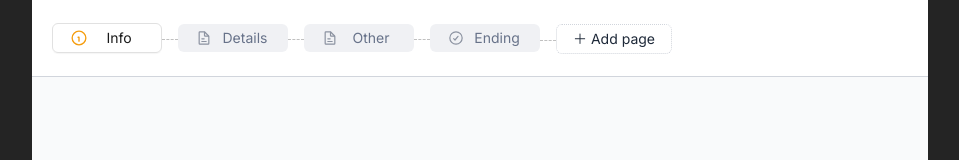
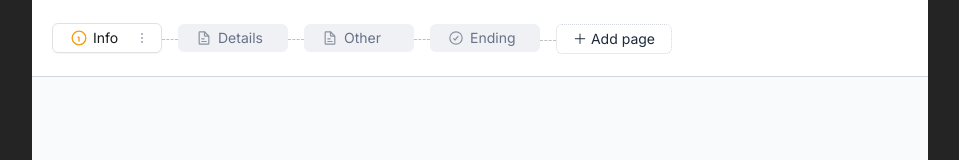
Before and after one commit to imasif/Form-test, a React (Vite) app: page / in a window 1280 px wide. Shown: the top 160 px of the page, without its empty margins (160-1119 px from the left). Built offline with nearby package versions, Linux system fonts and the light colour scheme.

Commit message:
three dot on active menu restored

```diff
--- a/src/components/home/Home.jsx
+++ b/src/components/home/Home.jsx
@@ -72,7 +72,23 @@ function PageSlider({ children, direction }) {
     )
 }
 
-function SortableTab({ tab, idx, activeTab, onTabClick }) {
+function SortableTab({
+    tab,
+    idx,
+    activeTab,
+    onTabClick,
+    dotRef,
+    dotSpring,
+    dotMenuOpen,
+    setDotMenuOpen,
+    setDotMenuPos,
+    dotMenuPos,
+    Flag,
+    Rename,
+    Copy,
+    Duplicate,
+    Delete,
+}) {
     const {
         attributes,
         listeners,
@@ -81,8 +97,7 @@ function SortableTab({ tab, idx, activeTab, onTabClick }) {
         transition,
         isDragging,
     } = useSortable({ id: tab.id })
-    // Fix: prevent tab from shrinking/growing by setting a fixed width
-    const tabWidth = 110 // px, adjust as needed for your design
+    const tabWidth = 110
     const style = {
         transform: CSS.Transform.toString(transform),
         transition,
@@ -90,8 +105,9 @@ function SortableTab({ tab, idx, activeTab, onTabClick }) {
         opacity: isDragging ? 0.7 : 1,
         boxShadow: isDragging ? '0 4px 16px rgba(0,0,0,0.18)' : undefined,
         cursor: isDragging ? 'grabbing' : 'grab',
+        maxWidth: tabWidth,
         minWidth: tabWidth,
-        maxWidth: tabWidth,
+        width: tabWidth,
     }
     return (
         <div
@@ -102,7 +118,7 @@ function SortableTab({ tab, idx, activeTab, onTabClick }) {
             className="flex items-center group"
         >
             <div
-                className={`flex items-center text-center px-4 py-1 whitespace-nowrap text-sm cursor-pointer select-none rounded-md gap-1 tab-bar-item overflow-hidden ${
+                className={`flex items-center px-4 py-1 whitespace-nowrap text-sm cursor-pointer select-none rounded-md gap-1 tab-bar-item overflow-hidden ${
                     tab.id === activeTab
                         ? 'active-tab border border-solid border-gray-400 '
                         : 'inactive-tab'
@@ -130,6 +146,106 @@ function SortableTab({ tab, idx, activeTab, onTabClick }) {
                     </span>
                 ) : null}
                 <span className="truncate w-full">{tab.name}</span>
+                {/* Three dots and menu for active tab */}
+                {tab.id === activeTab && (
+                    <>
+                        <animated.span
+                            ref={dotRef}
+                            style={dotSpring}
+                            className="ml-2 flex items-center space-x-1 relative cursor-pointer"
+                            onClick={(e) => {
+                                e.stopPropagation()
+                                const rect =
+                                    e.currentTarget.getBoundingClientRect()
+                                const menuHeight = 220
+                                let placement = 'bottom'
+                                let y = rect.bottom + window.scrollY
+                                if (
+                                    window.innerHeight - rect.bottom <
+                                    menuHeight
+                                ) {
+                                    placement = 'top'
+                                    y = rect.top + window.scrollY - menuHeight
+                                }
+                                setDotMenuPos({
+                                    x: rect.left + rect.width / 2,
+                                    y,
+                                    placement,
+                                })
+                                setDotMenuOpen(true)
+                            }}
+                        >
+                            <div className="w-0.5 h-0.5 three-dot-color rounded-full m-0.5 block"></div>
+                            <div className="w-0.5 h-0.5 three-dot-color rounded-full m-0.5 block"></div>
+                            <div className="w-0.5 h-0.5 three-dot-color rounded-full m-0.5 block"></div>
+                        </animated.span>
+                        {dotMenuOpen && (
+                            <div
+                                className="absolute z-50 min-w-[220px] bg-white border border-gray-200 rounded-2xl shadow-xl py-0 pb-1 animate-fadein overflow-hidden context-menu"
+                                style={{
+                                    left: dotMenuPos.x,
+                                    top: dotMenuPos.y + 10,
+                                    transform: 'translateX(-50%)',
+                                }}
+                            >
+                                <div className="px-5 pt-4 pb-2 text-base text-gray-900 border-b border-gray-100 context-menu-title">
+                                    Settings
+                                </div>
+                                <button className="flex items-center gap-1 w-full text-left px-5 py-1.5 hover:bg-gray-50 text-gray-800 text-sm">
+                                    <span>
+                                        <img
+                                            src={Flag}
+                                            alt="Flag icon"
+                                            className="w-4 h-4"
+                                        />
+                                    </span>
+                                    Set as first page
+                                </button>
+                                <button className="flex items-center gap-1 w-full text-left px-5 py-1.5 hover:bg-gray-50 text-gray-800 text-sm">
+                                    <span>
+                                        <img
+                                            src={Rename}
+                                            alt="Rename icon"
+                                            className="w-4 h-4"
+                                        />
+                                    </span>
+                                    Rename
+                                </button>
+                                <button className="flex items-center gap-1 w-full text-left px-5 py-1.5 hover:bg-gray-50 text-gray-800 text-sm">
+                                    <span>
+                                        <img
+                                            src={Copy}
+                                            alt="Copy icon"
+                                            className="w-4 h-4"
+                                        />
+                                    </span>
+                                    Copy
+                                </button>
+                                <button className="flex items-center gap-1 w-full text-left px-5 py-1.5 hover:bg-gray-50 text-gray-800 text-sm">
+                                    <span>
+                                        <img
+                                            src={Duplicate}
+                                            alt="Duplicate icon"
+                                            className="w-4 h-4"
+                                        />
+                                    </span>
+                                    Duplicate
+                                </button>
+                                <div className="my-1 border-t border-gray-100"></div>
+                                <button className="flex items-center gap-3 w-full text-left px-5 py-1.5 hover:bg-red-50 text-red-600 text-sm">
+                                    <span>
+                                        <img
+                                            src={Delete}
+                                            alt="Delete icon"
+                                            className="w-4 h-4"
+                                        />
+                                    </span>
+                                    Delete
+                                </button>
+                            </div>
+                        )}
+                    </>
+                )}
             </div>
         </div>
     )
@@ -253,133 +369,18 @@ export default function Home() {
                                             idx={idx}
                                             activeTab={activeTab}
                                             onTabClick={handleTabClick}
-                                        >
-                                            {tab.id === activeTab && (
-                                                <>
-                                                    <animated.span
-                                                        ref={dotRef}
-                                                        style={dotSpring}
-                                                        className="ml-2 flex items-center space-x-1 relative"
-                                                        onClick={(e) => {
-                                                            e.stopPropagation()
-                                                            // Get bounding rect for placement
-                                                            const rect =
-                                                                e.currentTarget.getBoundingClientRect()
-                                                            const menuHeight = 120 // px, adjust as needed
-                                                            let placement =
-                                                                'bottom'
-                                                            let y =
-                                                                rect.bottom +
-                                                                window.scrollY
-                                                            if (
-                                                                window.innerHeight -
-                                                                    rect.bottom <
-                                                                menuHeight
-                                                            ) {
-                                                                placement =
-                                                                    'top'
-                                                                y =
-                                                                    rect.top +
-                                                                    window.scrollY -
-                                                                    menuHeight
-                                                            }
-                                                            setDotMenuPos({
-                                                                x:
-                                                                    rect.left +
-                                                                    rect.width /
-                                                                        2,
-                                                                y,
-                                                                placement,
-                                                            })
-                                                            setDotMenuOpen(true)
-                                                        }}
-                                                    >
-                                                        <div className="w-0.5 h-0.5 three-dot-color rounded-full m-0.5 block"></div>
-                                                        <div className="w-0.5 h-0.5 three-dot-color rounded-full m-0.5 block"></div>
-                                                        <div className="w-0.5 h-0.5 three-dot-color rounded-full m-0.5 block"></div>
-                                                    </animated.span>
-                                                    {dotMenuOpen && (
-                                                        <div
-                                                            className="absolute z-50 min-w-[220px] bg-white border border-gray-200 rounded-2xl shadow-xl py-0 pb-1 animate-fadein overflow-hidden context-menu"
-                                                            style={{
-                                                                left: dotMenuPos.x,
-                                                                top:
-                                                                    dotMenuPos.y +
-                                                                    10,
-                                                                transform:
-                                                                    'translateX(-50%)',
-                                                            }}
-                                                        >
-                                                            <div className="px-5 pt-4 pb-2 text-base text-gray-900 border-b border-gray-100 context-menu-title">
-                                                                Settings
-                                                            </div>
-                                                            <button className="flex items-center gap-1 w-full text-left px-5 py-1.5 hover:bg-gray-50 text-gray-800 text-sm">
-                                                                <span>
-                                                                    <img
-                                                                        src={
-                                                                            Flag
-                                                                        }
-                                                                        alt="Flag icon"
-                                                                        className="w-4 h-4"
-                                                                    />
-                                                                </span>
-                                                                Set as first
-                                                                page
-                                                            </button>
-                                                            <button className="flex items-center gap-1 w-full text-left px-5 py-1.5 hover:bg-gray-50 text-gray-800 text-sm">
-                                                                <span>
-                                                                    <img
-                                                                        src={
-                                                                            Rename
-                                                                        }
-                                                                        alt="Rename icon"
-                                                                        className="w-4 h-4"
-                                                                    />
-                                                                </span>
-                                                                Rename
-                                                            </button>
-                                                            <button className="flex items-center gap-1 w-full text-left px-5 py-1.5 hover:bg-gray-50 text-gray-800 text-sm">
-                                                                <span>
-                                                                    <img
-                                                                        src={
-                                                                            Copy
-                                                                        }
-                                                                        alt="Copy icon"
-                                                                        className="w-4 h-4"
-                                                                    />
-                                                                </span>
-                                                                Copy
-                                                            </button>
-                                                            <button className="flex items-center gap-1 w-full text-left px-5 py-1.5 hover:bg-gray-50 text-gray-800 text-sm">
-                                                                <span>
-                                                                    <img
-                                                                        src={
-                                                                            Duplicate
-                                                                        }
-                                                                        alt="Duplicate icon"
-                                                                        className="w-4 h-4"
-                                                                    />
-                                                                </span>
-                                                                Duplicate
-                                                            </button>
-                                                            <div className="my-1 border-t border-gray-100"></div>
-                                                            <button className="flex items-center gap-3 w-full text-left px-5 py-1.5 hover:bg-red-50 text-red-600 text-sm">
-                                                                <span>
-                                                                    <img
-                                                                        src={
-                                                                            Delete
-                                                                        }
-                                                                        alt="Delete icon"
-                                                                        className="w-4 h-4"
-                                                                    />
-                                                                </span>
-                                                                Delete
-                                                            </button>
-                                                        </div>
-                                                    )}
-                                                </>
-                                            )}
-                                        </SortableTab>
+                                            dotRef={dotRef}
+                                            dotSpring={dotSpring}
+                                            dotMenuOpen={dotMenuOpen}
+                                            setDotMenuOpen={setDotMenuOpen}
+                                            setDotMenuPos={setDotMenuPos}
+                                            dotMenuPos={dotMenuPos}
+                                            Flag={Flag}
+                                            Rename={Rename}
+                                            Copy={Copy}
+                                            Duplicate={Duplicate}
+                                            Delete={Delete}
+                                        ></SortableTab>
                                         {/* Hide divider when dragging */}
                                         {idx !== tabs.length - 1 ? (
                                             <div
```
